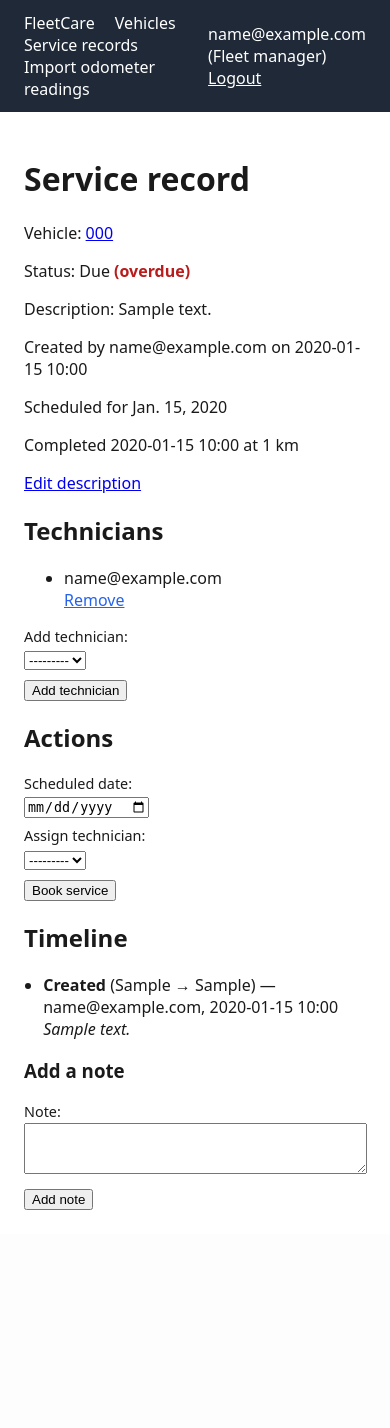
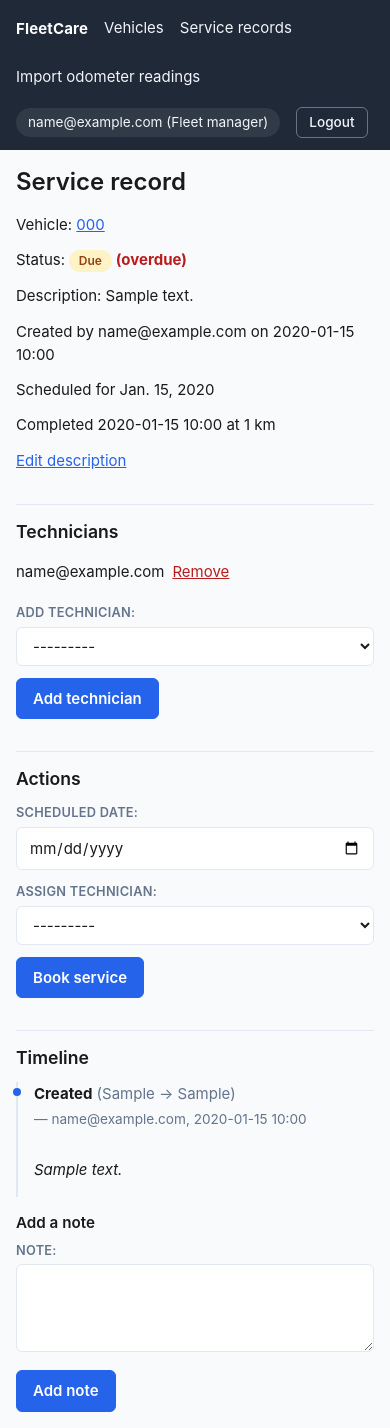
Before and after one commit to ShreyNag/takehome-08-fleet-maintenance, a Django app: page /service-records/1/ in a window 390 px wide. Before the commit the page ends 1210 px from the top, so only its background shows below. Run offline with Django 5.2, Linux system fonts and the light colour scheme; a user stored in the database is signed in; tables that the repository leaves empty hold one stand-in row (values such as "Sample post").

Commit message:
[Presentation only] Cosmetic pass: hand-written CSS, no behaviour changes
One hand-written stylesheet (fleet/static/fleet/css/style.css), served
through the existing static files setup, replacing base.html's inline
<style> block. No CSS framework, no JavaScript, no build step.

Templates gained classes and simple wrapping elements only -- no view,
model, form, service function, URL or test was touched, no control/link/
column/piece of information was added, removed or reordered, and no
existing {% if %} conditional's outcome changed:

- Vehicle service-status (OVERDUE/DUE/NOT YET SERVICED/OK) and service
  record status (Due/Booked/In Service/Completed) as subtle colour-coded
  badges -- text label always present, colour is never the only signal.
- Tables wrapped in a scrolling container (overflow-x: auto) so a wide
  table scrolls instead of breaking the page on a narrow screen.
- Button hierarchy: primary (plain submit buttons), secondary (Restore),
  destructive (Archive, unassign) -- via added classes on the existing
  buttons, same elements, same actions.
- Django messages styled by tag, including `info` (previously unstyled).
- Nav bar: current section indicated via request.resolver_match.url_name
  (read-only, no view/URL change), role visible, logout distinguishable.
- Timeline list: event type, actor and timestamp visually separated via
  added wrapping spans around the exact same data.
- A spacing scale, max page width, system font stack, and a basic
  responsive breakpoint.

One necessary non-presentational fix: swapped the static-files STORAGES
backend from CompressedManifestStaticFilesStorage to
CompressedStaticFilesStorage. The manifest variant resolves {% static %}
by reading collectstatic's manifest and hashing the file under
STATIC_ROOT -- `manage.py test` never runs collectstatic, so the instant
any template referenced a stylesheet, every test rendering that template
raised ValueError. The non-manifest variant still gzip/brotli-compresses
files on collectstatic for production (Render's build.sh already runs
it), it just resolves the URL by string concatenation instead of a disk
lookup, so it works identically before or after collectstatic has run.
Trade-off: static URLs are no longer cache-busted with a content hash --
acceptable for one hand-written stylesheet with no build step.

127 tests pass unchanged.

Co-Authored-By: Claude Sonnet 5 <noreply@anthropic.com>
Claude-Session: https://claude.ai/code/session_01M5iGxJzgGcACshCj5mRxyS

```diff
--- /dev/null
+++ b/fleet/static/fleet/css/style.css
@@ -0,0 +1,557 @@
+/*
+ * FleetCare presentation stylesheet.
+ *
+ * Presentation only: this file adds legibility to the existing markup. It
+ * intentionally does not model anything -- no icons, no dark mode, no
+ * framework, no build step. One accent colour, greys, white; semantic
+ * colour is reserved for the vehicle service-status and service-record
+ * status badges, since those already carry meaning the rest of the app
+ * doesn't repeat with colour alone (the text label is always present too).
+ */
+
+:root {
+  --color-bg: #f8fafc;
+  --color-surface: #ffffff;
+  --color-text: #1a1a1a;
+  --color-text-muted: #64748b;
+  --color-border: #e2e8f0;
+  --color-accent: #2563eb;
+  --color-accent-dark: #1e40af;
+  --color-nav-bg: #1f2937;
+  --color-nav-text: #f1f5f9;
+  --color-danger: #b91c1c;
+
+  --space-1: 0.25rem;
+  --space-2: 0.5rem;
+  --space-3: 0.75rem;
+  --space-4: 1rem;
+  --space-5: 1.5rem;
+  --space-6: 2rem;
+
+  --radius: 6px;
+  --radius-pill: 999px;
+  --max-width: 64rem;
+
+  --font-sans: -apple-system, BlinkMacSystemFont, "Segoe UI", Roboto, Helvetica, Arial, sans-serif;
+}
+
+*, *::before, *::after {
+  box-sizing: border-box;
+}
+
+body {
+  font-family: var(--font-sans);
+  font-size: 15px;
+  line-height: 1.55;
+  margin: 0;
+  color: var(--color-text);
+  background: var(--color-bg);
+}
+
+a {
+  color: var(--color-accent);
+}
+
+a:hover {
+  color: var(--color-accent-dark);
+}
+
+h1, h2, h3 {
+  font-weight: 600;
+  line-height: 1.3;
+}
+
+h1 {
+  font-size: 1.5rem;
+  margin: 0 0 var(--space-4);
+}
+
+h2 {
+  font-size: 1.1rem;
+  margin: var(--space-6) 0 var(--space-3);
+  padding-top: var(--space-4);
+  border-top: 1px solid var(--color-border);
+}
+
+h3 {
+  font-size: 0.95rem;
+  margin: var(--space-4) 0 var(--space-2);
+}
+
+p {
+  margin: 0 0 var(--space-3);
+}
+
+/* ---------- Layout ---------- */
+
+main {
+  max-width: var(--max-width);
+  margin: 0 auto;
+  padding: var(--space-5);
+}
+
+/* ---------- Nav ---------- */
+
+nav {
+  display: flex;
+  flex-wrap: wrap;
+  align-items: center;
+  justify-content: space-between;
+  gap: var(--space-3);
+  padding: var(--space-3) var(--space-5);
+  background: var(--color-nav-bg);
+  color: var(--color-nav-text);
+}
+
+.nav-section {
+  display: flex;
+  flex-wrap: wrap;
+  align-items: center;
+  gap: var(--space-4);
+}
+
+.nav-brand {
+  color: #fff;
+  font-weight: 700;
+  text-decoration: none;
+  letter-spacing: 0.01em;
+}
+
+.nav-link {
+  color: var(--color-nav-text);
+  text-decoration: none;
+  padding: var(--space-1) 0;
+  border-bottom: 2px solid transparent;
+}
+
+.nav-link:hover {
+  color: #fff;
+}
+
+.nav-link.active {
+  border-bottom-color: var(--color-accent);
+  color: #fff;
+  font-weight: 600;
+}
+
+.nav-user {
+  display: inline-block;
+  background: rgba(255, 255, 255, 0.08);
+  border-radius: var(--radius-pill);
+  padding: var(--space-1) var(--space-3);
+  font-size: 0.85rem;
+  color: var(--color-nav-text);
+}
+
+nav form {
+  display: inline;
+  margin: 0;
+}
+
+nav button[type="submit"].btn-logout {
+  background: none;
+  border: 1px solid rgba(255, 255, 255, 0.35);
+  border-radius: var(--radius);
+  color: var(--color-nav-text);
+  padding: var(--space-1) var(--space-3);
+  font-size: 0.85rem;
+  font-weight: 500;
+}
+
+nav button[type="submit"].btn-logout:hover {
+  background: rgba(255, 255, 255, 0.12);
+  color: #fff;
+}
+
+/* ---------- Messages ---------- */
+
+.messages {
+  list-style: none;
+  padding: 0;
+  margin: 0 0 var(--space-4);
+  display: flex;
+  flex-direction: column;
+  gap: var(--space-2);
+}
+
+.messages li {
+  padding: var(--space-2) var(--space-3);
+  border-radius: var(--radius);
+  background: #f1f5f9;
+  border-left: 3px solid var(--color-text-muted);
+  color: var(--color-text);
+}
+
+.messages li.error {
+  background: #fee2e2;
+  border-left-color: #b91c1c;
+  color: #7f1d1d;
+}
+
+.messages li.success {
+  background: #dcfce7;
+  border-left-color: #15803d;
+  color: #14532d;
+}
+
+.messages li.warning {
+  background: #fef3c7;
+  border-left-color: #b45309;
+  color: #78350f;
+}
+
+.messages li.info {
+  background: #dbeafe;
+  border-left-color: var(--color-accent);
+  color: #1e3a8a;
+}
+
+/* ---------- Forms ---------- */
+
+form p {
+  margin: 0 0 var(--space-3);
+}
+
+label {
+  display: block;
+  font-size: 0.8rem;
+  font-weight: 600;
+  color: var(--color-text-muted);
+  text-transform: uppercase;
+  letter-spacing: 0.02em;
+  margin-bottom: var(--space-1);
+}
+
+input[type="text"],
+input[type="date"],
+input[type="number"],
+input[type="email"],
+input[type="password"],
+input[type="file"],
+select,
+textarea {
+  font: inherit;
+  color: var(--color-text);
+  background: var(--color-surface);
+  border: 1px solid var(--color-border);
+  border-radius: var(--radius);
+  padding: var(--space-2) var(--space-3);
+  width: 100%;
+  max-width: 26rem;
+}
+
+textarea {
+  max-width: 36rem;
+}
+
+input:focus,
+select:focus,
+textarea:focus,
+button:focus {
+  outline: 2px solid var(--color-accent);
+  outline-offset: 1px;
+}
+
+.filter-bar {
+  display: flex;
+  flex-wrap: wrap;
+  gap: var(--space-4);
+  align-items: flex-end;
+}
+
+.filter-bar p {
+  margin: 0;
+  flex: 1 1 12rem;
+}
+
+.form-actions {
+  display: flex;
+  flex-wrap: wrap;
+  align-items: center;
+  gap: var(--space-3);
+  margin: var(--space-3) 0 0;
+}
+
+.actions {
+  display: flex;
+  flex-wrap: wrap;
+  align-items: center;
+  gap: var(--space-3);
+  margin: 0 0 var(--space-4);
+}
+
+/* ---------- Buttons ---------- */
+
+button {
+  font: inherit;
+  cursor: pointer;
+}
+
+button[type="submit"] {
+  display: inline-block;
+  background: var(--color-accent);
+  color: #fff;
+  border: 1px solid var(--color-accent);
+  border-radius: var(--radius);
+  padding: var(--space-2) var(--space-4);
+  font-weight: 600;
+}
+
+button[type="submit"]:hover {
+  background: var(--color-accent-dark);
+  border-color: var(--color-accent-dark);
+}
+
+/* .btn-link is the base "text button" look; .btn-secondary / .btn-destructive
+   layer a semantic colour on top of it. Both need to out-specificity the
+   plain button[type="submit"] rule above, hence the compound selectors. */
+button[type="submit"].btn-link {
+  background: none;
+  border: none;
+  color: var(--color-accent);
+  padding: 0;
+  font-weight: 400;
+  text-decoration: underline;
+}
+
+button[type="submit"].btn-link:hover {
+  color: var(--color-accent-dark);
+}
+
+button[type="submit"].btn-link.btn-secondary {
+  color: var(--color-text-muted);
+}
+
+button[type="submit"].btn-link.btn-secondary:hover {
+  color: var(--color-text);
+}
+
+button[type="submit"].btn-link.btn-destructive {
+  color: var(--color-danger);
+}
+
+button[type="submit"].btn-link.btn-destructive:hover {
+  color: #7f1d1d;
+}
+
+/* ---------- Tables ---------- */
+
+.table-wrapper {
+  overflow-x: auto;
+  margin: 0 0 var(--space-4);
+  border: 1px solid var(--color-border);
+  border-radius: var(--radius);
+}
+
+table {
+  border-collapse: collapse;
+  width: 100%;
+  min-width: 32rem;
+  background: var(--color-surface);
+}
+
+thead th {
+  text-align: left;
+  background: #f1f5f9;
+  color: var(--color-text-muted);
+  font-size: 0.75rem;
+  font-weight: 600;
+  text-transform: uppercase;
+  letter-spacing: 0.03em;
+  padding: var(--space-3);
+  border-bottom: 1px solid var(--color-border);
+  white-space: nowrap;
+}
+
+thead th a {
+  color: inherit;
+  text-decoration: none;
+  opacity: 0.65;
+  margin-left: var(--space-1);
+}
+
+thead th a:hover {
+  opacity: 1;
+}
+
+tbody td {
+  padding: var(--space-3);
+  border-bottom: 1px solid var(--color-border);
+  vertical-align: top;
+}
+
+tbody tr:last-child td {
+  border-bottom: none;
+}
+
+tbody tr:hover {
+  background: #f8fafc;
+}
+
+td form {
+  display: inline;
+  margin: 0 0 0 var(--space-2);
+}
+
+/* ---------- Status badges ---------- */
+
+.badge {
+  display: inline-block;
+  padding: 0.15rem 0.6rem;
+  border-radius: var(--radius-pill);
+  font-size: 0.75rem;
+  font-weight: 600;
+  line-height: 1.5;
+  white-space: nowrap;
+}
+
+/* Vehicle service_status (goal 8's four labels). */
+.badge-vstatus-overdue {
+  background: #fee2e2;
+  color: #991b1b;
+}
+
+.badge-vstatus-due {
+  background: #fef3c7;
+  color: #92400e;
+}
+
+.badge-vstatus-not-yet-serviced {
+  background: #e2e8f0;
+  color: #334155;
+}
+
+.badge-vstatus-ok {
+  background: #dcfce7;
+  color: #166534;
+}
+
+/* ServiceRecord.status (the four lifecycle states). */
+.badge-rstatus-due {
+  background: #fef3c7;
+  color: #92400e;
+}
+
+.badge-rstatus-booked {
+  background: #e2e8f0;
+  color: #334155;
+}
+
+.badge-rstatus-in_service {
+  background: #dbeafe;
+  color: #1e40af;
+}
+
+.badge-rstatus-completed {
+  background: #dcfce7;
+  color: #166534;
+}
+
+.overdue {
+  color: var(--color-danger);
+  font-weight: 700;
+}
+
+/* ---------- Technician list ---------- */
+
+.technician-list {
+  list-style: none;
+  padding: 0;
+  margin: 0 0 var(--space-4);
+}
+
+.technician-list li {
+  display: flex;
+  align-items: center;
+  gap: var(--space-2);
+  padding: var(--space-1) 0;
+  border-bottom: 1px solid var(--color-border);
+}
+
+.technician-list li:last-child {
+  border-bottom: none;
+}
+
+/* ---------- Timeline ---------- */
+
+.timeline {
+  list-style: none;
+  padding: 0;
+  margin: 0 0 var(--space-4);
+  border-left: 2px solid var(--color-border);
+}
+
+.timeline li {
+  position: relative;
+  padding: 0 0 var(--space-4) var(--space-4);
+}
+
+.timeline li::before {
+  content: "";
+  position: absolute;
+  left: -5px;
+  top: 0.4rem;
+  width: 8px;
+  height: 8px;
+  border-radius: 50%;
+  background: var(--color-accent);
+}
+
+.timeline-type {
+  display: block;
+}
+
+.timeline-transition {
+  color: var(--color-text-muted);
+}
+
+.timeline-meta {
+  display: block;
+  color: var(--color-text-muted);
+  font-size: 0.85rem;
+  margin-top: var(--space-1);
+}
+
+.timeline-note {
+  display: block;
+  margin-top: var(--space-1);
+}
+
+/* ---------- Auth ---------- */
+
+.auth-card {
+  max-width: 24rem;
+  margin: var(--space-6) auto 0;
+  padding: var(--space-5);
+  background: var(--color-surface);
+  border: 1px solid var(--color-border);
+  border-radius: var(--radius);
+}
+
+/* ---------- Responsiveness ---------- */
+
+@media (max-width: 640px) {
+  main {
+    padding: var(--space-4);
+  }
+
+  nav {
+    padding: var(--space-3) var(--space-4);
+  }
+
+  .filter-bar {
+    flex-direction: column;
+    align-items: stretch;
+  }
+
+  input[type="text"],
+  input[type="date"],
+  input[type="number"],
+  input[type="email"],
+  input[type="password"],
+  input[type="file"],
+  select,
+  textarea {
+    max-width: none;
+  }
+}
--- a/fleet/templates/fleet/odometer_import.html
+++ b/fleet/templates/fleet/odometer_import.html
@@ -20,6 +20,7 @@
     </p>
 
     {% if report.rejected_rows %}
+      <div class="table-wrapper">
       <table>
         <thead>
           <tr>
@@ -38,6 +39,7 @@
           {% endfor %}
         </tbody>
       </table>
+      </div>
     {% endif %}
   {% endif %}
 {% endblock %}
--- a/fleet/templates/fleet/servicerecord_detail.html
+++ b/fleet/templates/fleet/servicerecord_detail.html
@@ -6,7 +6,7 @@
   <h1>Service record</h1>
   <p>Vehicle: <a href="{% url 'vehicle-detail' service_record.vehicle.pk %}">{{ service_record.vehicle }}</a></p>
   <p>
-    Status: {{ service_record.get_status_display }}
+    Status: <span class="badge badge-rstatus-{{ service_record.status|lower }}">{{ service_record.get_status_display }}</span>
     {% if service_record.is_overdue %}<strong class="overdue">(overdue)</strong>{% endif %}
   </p>
   <p>Description: {{ service_record.description }}</p>
@@ -19,17 +19,17 @@
     <p>Completed {{ service_record.completed_at|date:"Y-m-d H:i" }} at {{ service_record.completed_odometer }} km</p>
   {% endif %}
 
-  <p><a href="{% url 'service-record-update' service_record.pk %}">Edit description</a></p>
+  <p class="actions"><a href="{% url 'service-record-update' service_record.pk %}">Edit description</a></p>
 
   <h2>Technicians</h2>
-  <ul>
+  <ul class="technician-list">
     {% for technician in technicians %}
       <li>
         {{ technician }}
         {% if assign_technician_form %}
           <form method="post" action="{% url 'service-record-unassign' service_record.pk technician.pk %}">
             {% csrf_token %}
-            <button type="submit" class="btn-link">Remove</button>
+            <button type="submit" class="btn-link btn-destructive">Remove</button>
           </form>
         {% endif %}
       </li>
@@ -74,10 +74,10 @@
   <ul class="timeline">
     {% for event in timeline %}
       <li>
-        <strong>{{ event.get_event_type_display }}</strong>
-        {% if event.old_value or event.new_value %}({{ event.old_value }} &rarr; {{ event.new_value }}){% endif %}
-        &mdash; {{ event.actor|default:"System" }}, {{ event.created_at|date:"Y-m-d H:i" }}
-        {% if event.note %}<br><em>{{ event.note }}</em>{% endif %}
+        <span class="timeline-type"><strong>{{ event.get_event_type_display }}</strong>
+        {% if event.old_value or event.new_value %}<span class="timeline-transition">({{ event.old_value }} &rarr; {{ event.new_value }})</span>{% endif %}</span>
+        <span class="timeline-meta">&mdash; {{ event.actor|default:"System" }}, {{ event.created_at|date:"Y-m-d H:i" }}</span>
+        {% if event.note %}<br><span class="timeline-note"><em>{{ event.note }}</em></span>{% endif %}
       </li>
     {% empty %}
       <li>No timeline events yet.</li>
--- a/fleet/templates/fleet/vehicle_archived_list.html
+++ b/fleet/templates/fleet/vehicle_archived_list.html
@@ -4,8 +4,9 @@
 
 {% block content %}
   <h1>Archived vehicles</h1>
-  <p><a href="{% url 'vehicle-list' %}">Back to vehicles</a></p>
+  <p class="actions"><a href="{% url 'vehicle-list' %}">Back to vehicles</a></p>
 
+  <div class="table-wrapper">
   <table>
     <thead>
       <tr>
@@ -22,7 +23,7 @@
           <td>
             <form method="post" action="{% url 'vehicle-restore' vehicle.pk %}">
               {% csrf_token %}
-              <button type="submit" class="btn-link">Restore</button>
+              <button type="submit" class="btn-link btn-secondary">Restore</button>
             </form>
           </td>
         </tr>
@@ -31,4 +32,5 @@
       {% endfor %}
     </tbody>
   </table>
+  </div>
 {% endblock %}
--- a/templates/base.html
+++ b/templates/base.html
@@ -1,57 +1,33 @@
 <!DOCTYPE html>
+{% load static %}
 <html lang="en">
 <head>
   <meta charset="utf-8">
   <meta name="viewport" content="width=device-width, initial-scale=1">
   <title>{% block title %}FleetCare{% endblock %}</title>
-  <style>
-    body { font-family: system-ui, sans-serif; margin: 0; color: #1a1a1a; }
-    nav { display: flex; align-items: center; justify-content: space-between;
-          padding: 0.75rem 1.5rem; background: #1f2937; color: #fff; }
-    nav a { color: #fff; text-decoration: none; margin-right: 1rem; }
-    nav form { display: inline; margin: 0; }
-    nav button { background: none; border: none; color: #fff; font: inherit;
-                 cursor: pointer; padding: 0; text-decoration: underline; }
-    main { padding: 1.5rem; max-width: 60rem; margin: 0 auto; }
-    .messages { list-style: none; padding: 0; margin: 0 0 1rem; }
-    .messages li { padding: 0.5rem 0.75rem; border-radius: 4px; margin-bottom: 0.5rem;
-                   background: #e5e7eb; }
-    .messages li.error { background: #fee2e2; }
-    .messages li.success { background: #dcfce7; }
-    .messages li.warning { background: #fef3c7; }
-    form p { margin: 0.5rem 0; }
-    label { display: block; font-size: 0.9rem; margin-bottom: 0.15rem; }
-    table { border-collapse: collapse; width: 100%; margin: 1rem 0; }
-    th, td { text-align: left; padding: 0.4rem 0.6rem; border-bottom: 1px solid #e5e7eb; }
-    td form { display: inline; margin: 0 0 0 0.5rem; }
-    .btn-link { background: none; border: none; color: #2563eb; font: inherit;
-                cursor: pointer; padding: 0; text-decoration: underline; }
-    .overdue { color: #b91c1c; }
-    .timeline { padding-left: 1.2rem; }
-    .timeline li { margin-bottom: 0.5rem; }
-  </style>
+  <link rel="stylesheet" href="{% static 'fleet/css/style.css' %}">
 </head>
 <body>
   <nav>
-    <div>
-      <a href="{% url 'dashboard' %}">FleetCare</a>
+    <div class="nav-section">
+      <a class="nav-brand" href="{% url 'dashboard' %}">FleetCare</a>
       {% if user.is_authenticated %}
-        <a href="{% url 'vehicle-list' %}">Vehicles</a>
-        <a href="{% url 'service-record-list' %}">Service records</a>
+        <a class="nav-link{% if request.resolver_match.url_name == 'vehicle-list' %} active{% endif %}" href="{% url 'vehicle-list' %}">Vehicles</a>
+        <a class="nav-link{% if request.resolver_match.url_name == 'service-record-list' %} active{% endif %}" href="{% url 'service-record-list' %}">Service records</a>
         {% if user.is_fleet_manager %}
-          <a href="{% url 'vehicle-odometer-import' %}">Import odometer readings</a>
+          <a class="nav-link{% if request.resolver_match.url_name == 'vehicle-odometer-import' %} active{% endif %}" href="{% url 'vehicle-odometer-import' %}">Import odometer readings</a>
         {% endif %}
       {% endif %}
     </div>
-    <div>
+    <div class="nav-section">
       {% if user.is_authenticated %}
-        <span>{{ user.email }} ({{ user.get_role_display }})</span>
+        <span class="nav-user">{{ user.email }} ({{ user.get_role_display }})</span>
         <form method="post" action="{% url 'logout' %}">
           {% csrf_token %}
-          <button type="submit">Logout</button>
+          <button type="submit" class="btn-logout">Logout</button>
         </form>
       {% else %}
-        <a href="{% url 'login' %}">Login</a>
+        <a class="nav-link" href="{% url 'login' %}">Login</a>
       {% endif %}
     </div>
   </nav>
--- a/templates/registration/login.html
+++ b/templates/registration/login.html
@@ -3,10 +3,12 @@
 {% block title %}Login — FleetCare{% endblock %}
 
 {% block content %}
+  <div class="auth-card">
     <h1>Login</h1>
     <form method="post">
       {% csrf_token %}
       {{ form.as_p }}
       <button type="submit">Log in</button>
     </form>
+  </div>
 {% endblock %}
```
Also changed, not shown: fleet/templates/fleet/servicerecord_list.html (+10 -4 lines), fleet/templates/fleet/vehicle_detail.html (+7 -5 lines), fleet/templates/fleet/vehicle_list.html (+5 -3 lines), fleetcare/settings.py (+14 -1 lines). Lines whose indentation alone changed are shown as unchanged.
